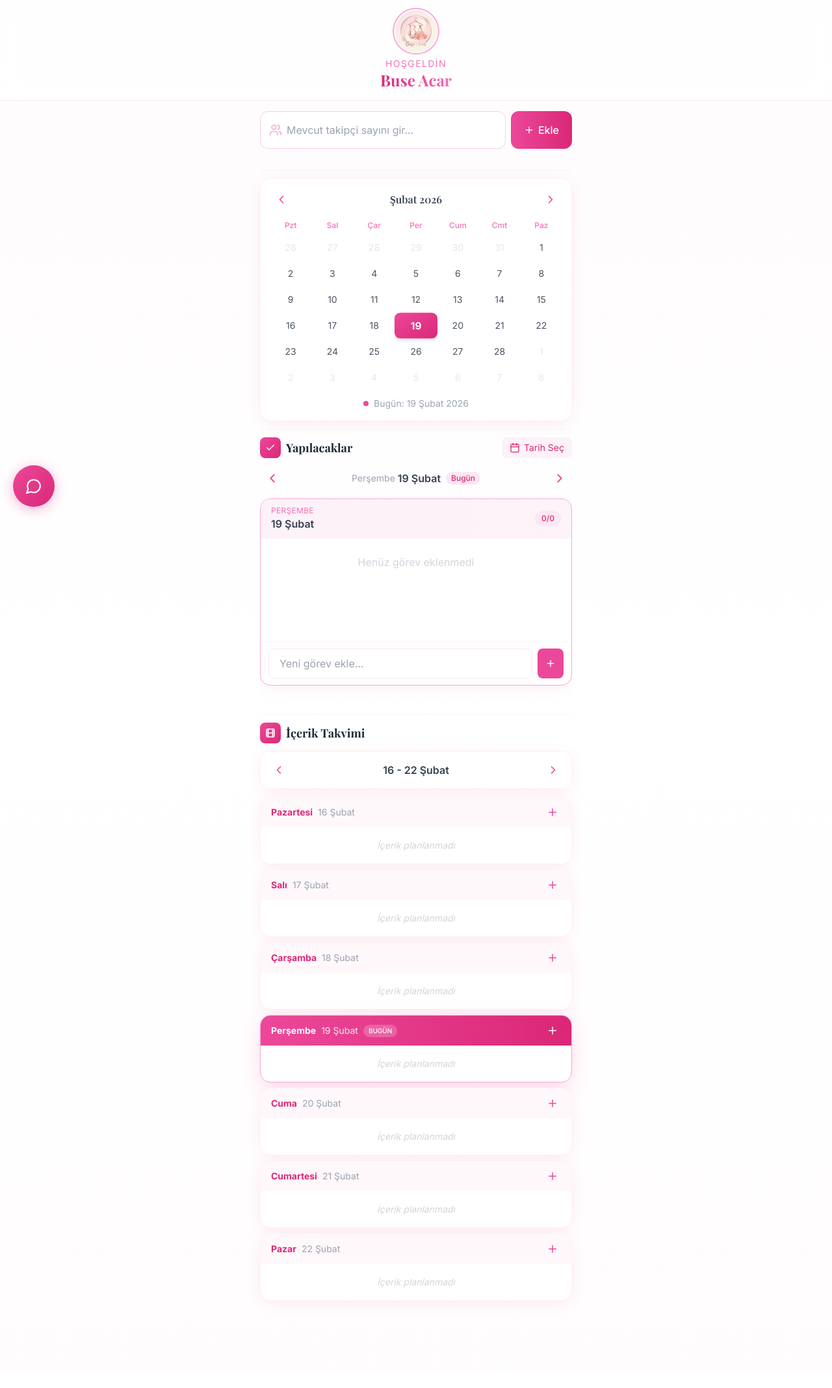
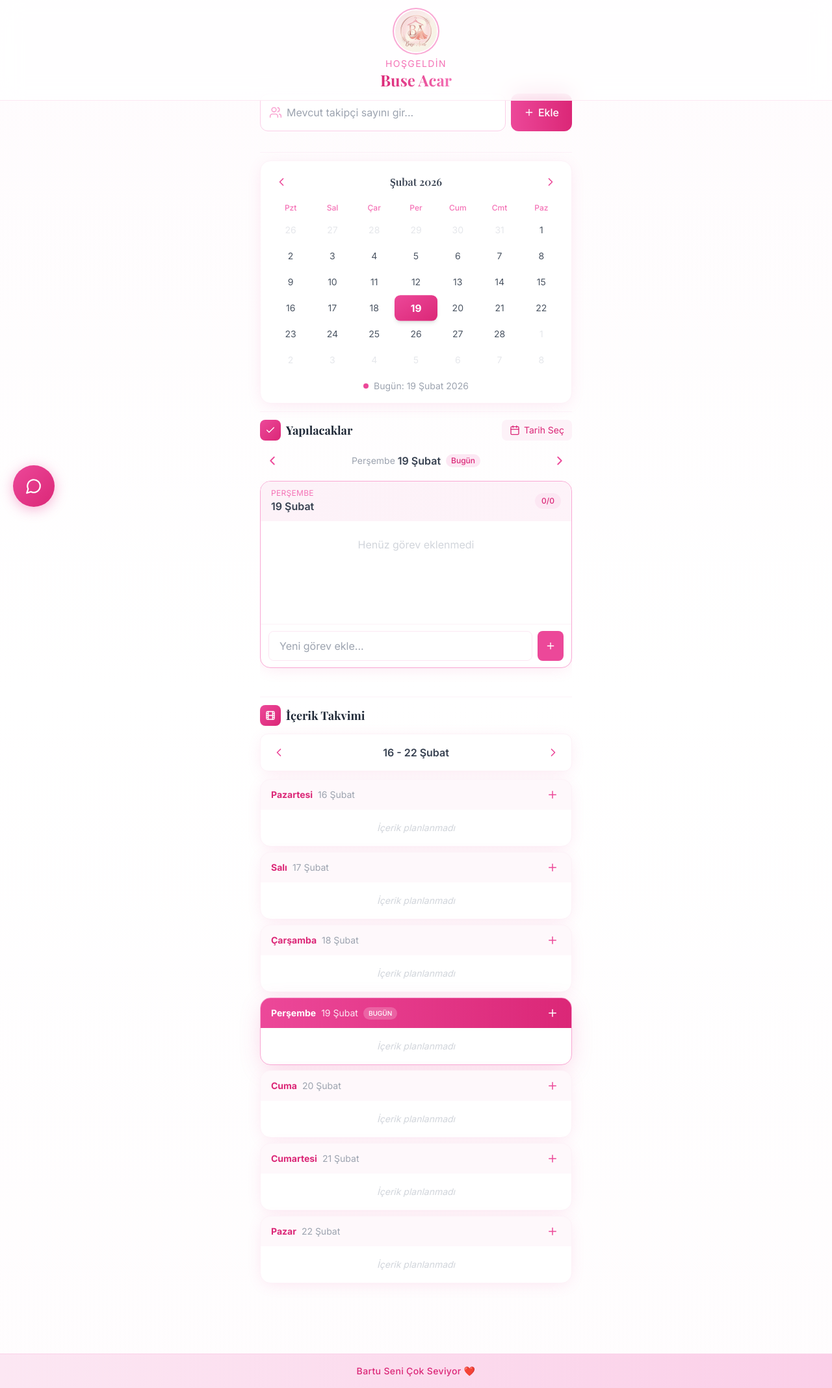
Before and after one commit to BartuOzasci/BuseApp2, a React (Vite) app: page / in a window 1280 px wide. Shown: the whole page at 65% size. Before the commit the page ends 2110 px from the top, so only its background shows below. Built offline with nearby package versions, Linux system fonts and the light colour scheme; the HTML template or start-up script is replaced by a standard one.

Commit message:
v1.4: Navbar fixed, footer eklendi - Bartu Seni Cok Seviyor

```diff
--- a/src/App.jsx
+++ b/src/App.jsx
@@ -31,7 +31,7 @@ function App() {
     <div className="min-h-screen bg-gradient-to-b from-pink-50/30 via-white to-pink-50/20 font-body">
       <Navbar />
 
-      <main className="max-w-lg mx-auto pb-24">
+      <main className="max-w-lg mx-auto pt-32 pb-24">
         {/* Follower Tracker */}
         <FollowerTracker
           followers={followers}
@@ -69,6 +69,13 @@ function App() {
         />
       </main>
 
+      {/* Footer */}
+      <footer className="w-full py-4 bg-gradient-to-r from-pink-100 to-pink-200 border-t border-pink-200">
+        <p className="text-center text-sm font-body text-pink-600 font-medium tracking-wide">
+          Bartu Seni Çok Seviyor ❤️
+        </p>
+      </footer>
+
       {/* Chatbot */}
       <Chatbot
         todos={todos}
--- a/src/components/Navbar.jsx
+++ b/src/components/Navbar.jsx
@@ -2,7 +2,7 @@ import React from "react";
 
 const Navbar = () => {
   return (
-    <nav className="sticky top-0 z-50 bg-white/80 backdrop-blur-lg border-b border-pink-100">
+    <nav className="fixed top-0 left-0 right-0 z-50 bg-white/80 backdrop-blur-lg border-b border-pink-100">
       <div className="max-w-lg mx-auto px-4 py-4 flex flex-col items-center">
         <div className="w-16 h-16 rounded-full overflow-hidden ring-2 ring-pink-300 ring-offset-2 mb-2">
           <img
```
